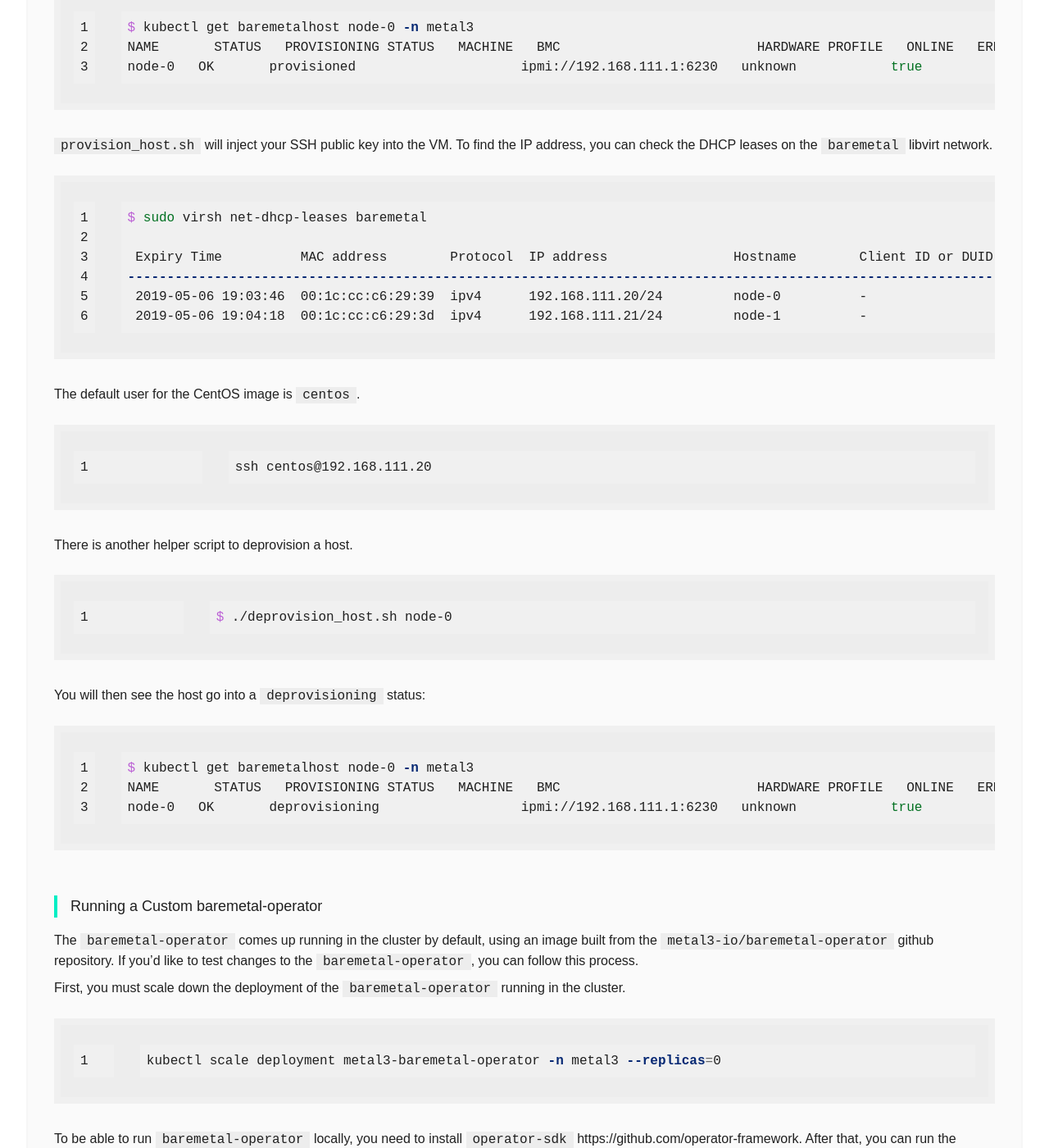
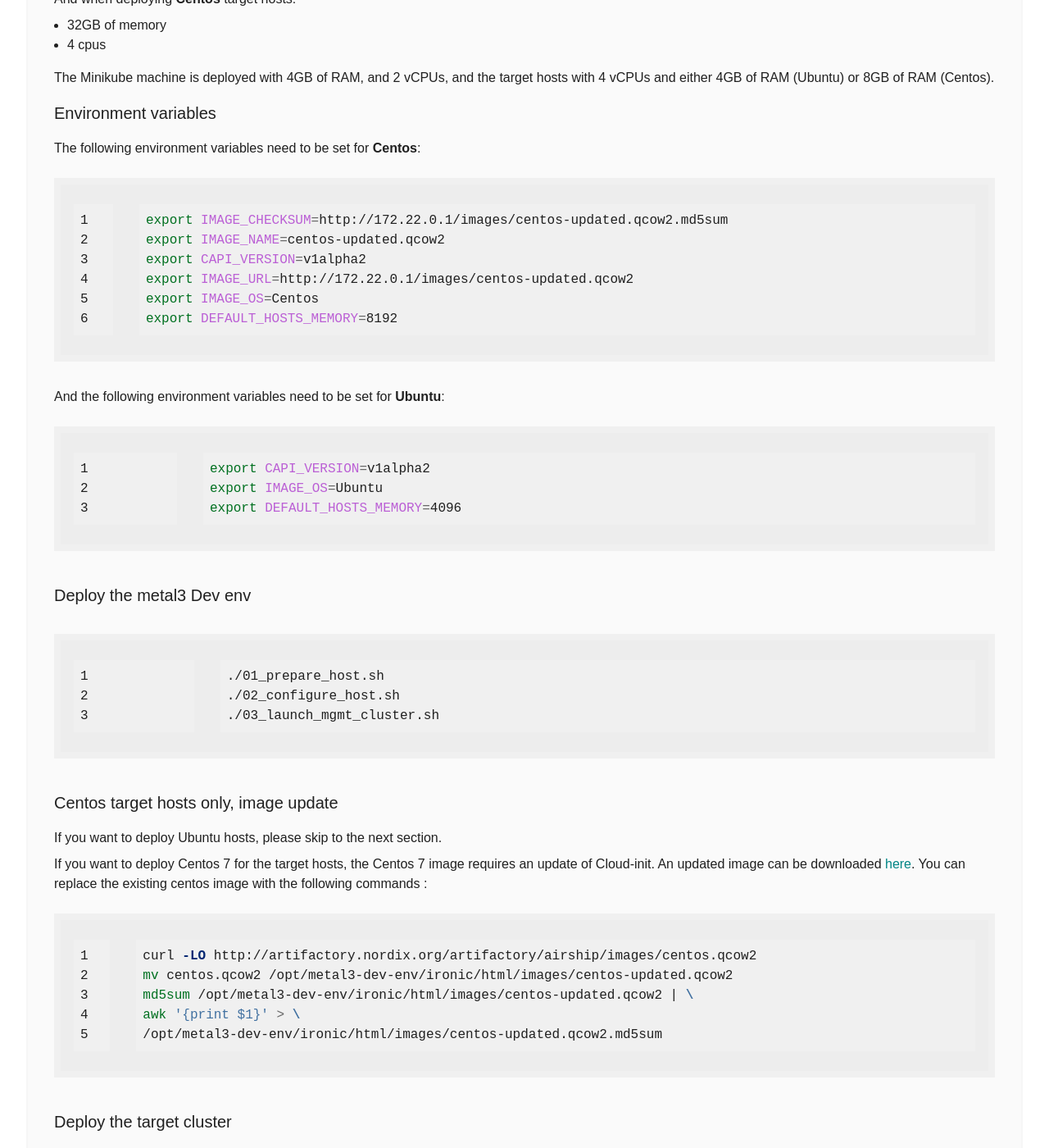
Before and after one commit to metal3-io/metal3-io.github.io, a Jekyll site: the page built from try-it.html, in a window 1280 px wide and 1400 px high, scrolled down 8433 px. Shown: the whole window at 82% size. Built offline with Jekyll 4.4.1, drawn with Linux system fonts in a browser that asks for light colours; some of the changed text lies outside the part shown.

Commit message:
Add v1alpha2 instructions in try-it

````diff
--- a/_includes/try-it.md
+++ b/_includes/try-it.md
@@ -4,6 +4,7 @@
 * [Working with the Environment](#working-with-the-environment)
     * [Bare Metal Hosts](#bare-metal-hosts)
     * [Provisioning a Machine](#provisioning-a-machine)
+    * [Provisioning a cluster](#provisioning-a-cluster)
     * [Directly Provisioning Bare Metal Hosts](#directly-provisioning-bare-metal-hosts)
     * [Running a Custom baremetal-operator](#running-a-custom-baremetal-operator)
     * [Accessing the Ironic API](#accessing-the-ironic-api)
@@ -192,7 +193,9 @@ status:
 ## Provisioning a Machine
 
 This section describes how to trigger provisioning of a host via `Machine`
-objects as part of the `cluster-api` integration.
+objects as part of the `cluster-api` integration. This uses Cluster API V1alpha1
+and assumes that metal3-dev-env was deployed with the environment variable
+**CAPI_VERSION** set to **v1alpha1**.
 
 First, run the `create_machine.sh` script to create a `Machine`.  The argument
 is a name, and does not have any special meaning.
@@ -287,6 +290,89 @@ $ kubectl get baremetalhosts -n metal3
 NAME       STATUS   PROVISIONING STATUS   MACHINE   BMC                         HARDWARE PROFILE   ONLINE   ERROR
 node-0     OK       ready                           ipmi://192.168.111.1:6230   unknown            true
 node-1     OK       deprovisioning                  ipmi://192.168.111.1:6231   unknown            false
+```
+
+## Provisioning a Cluster
+
+The v1alpha2 deployment can be done with Ubuntu 18.04 or Centos 7 target host
+images.
+
+### Requirements
+
+#### Dev env size
+
+The requirements for the dev env machine are, when deploying **Ubuntu** target
+hosts:
+
+* 16GB of memory
+* 4 cpus
+
+And when deploying **Centos** target hosts:
+
+* 32GB of memory
+* 4 cpus
+
+The Minikube machine is deployed with 4GB of RAM, and 2 vCPUs, and the target
+hosts with 4 vCPUs and either 4GB of RAM (Ubuntu) or 8GB of RAM (Centos).
+
+### Environment variables
+
+The following environment variables need to be set for **Centos**:
+
+```sh
+export IMAGE_CHECKSUM=http://172.22.0.1/images/centos-updated.qcow2.md5sum
+export IMAGE_NAME=centos-updated.qcow2
+export CAPI_VERSION=v1alpha2
+export IMAGE_URL=http://172.22.0.1/images/centos-updated.qcow2
+export IMAGE_OS=Centos
+export DEFAULT_HOSTS_MEMORY=8192
+```
+
+And the following environment variables need to be set for **Ubuntu**:
+
+```sh
+export CAPI_VERSION=v1alpha2
+export IMAGE_OS=Ubuntu
+export DEFAULT_HOSTS_MEMORY=4096
+```
+
+### Deploy the metal3 Dev env
+
+```sh
+./01_prepare_host.sh
+./02_configure_host.sh
+./03_launch_mgmt_cluster.sh
+```
+
+### Centos target hosts only, image update
+
+If you want to deploy Ubuntu hosts, please skip to the next section.
+
+If you want to deploy Centos 7 for the target hosts, the Centos 7 image requires
+an update of Cloud-init. An updated image can be downloaded
+[here](http://artifactory.nordix.org/artifactory/airship/images/centos.qcow2).
+You can replace the existing centos image with the following commands :
+
+```sh
+curl -LO http://artifactory.nordix.org/artifactory/airship/images/centos.qcow2
+mv centos.qcow2 /opt/metal3-dev-env/ironic/html/images/centos-updated.qcow2
+md5sum /opt/metal3-dev-env/ironic/html/images/centos-updated.qcow2 | \
+awk '{print $1}' > \
+/opt/metal3-dev-env/ironic/html/images/centos-updated.qcow2.md5sum
+```
+
+### Deploy the target cluster
+
+```sh
+./scripts/v1alpha2/create_cluster.sh
+./scripts/v1alpha2/create_controlplane.sh
+./scripts/v1alpha2/create_worker.sh
+```
+
+### Delete the target cluster
+
+```sh
+kubectl delete cluster "${CLUSTER_NAME:-"test1"}" -n metal3
 ```
 
 ## Directly Provisioning Bare Metal Hosts
````
